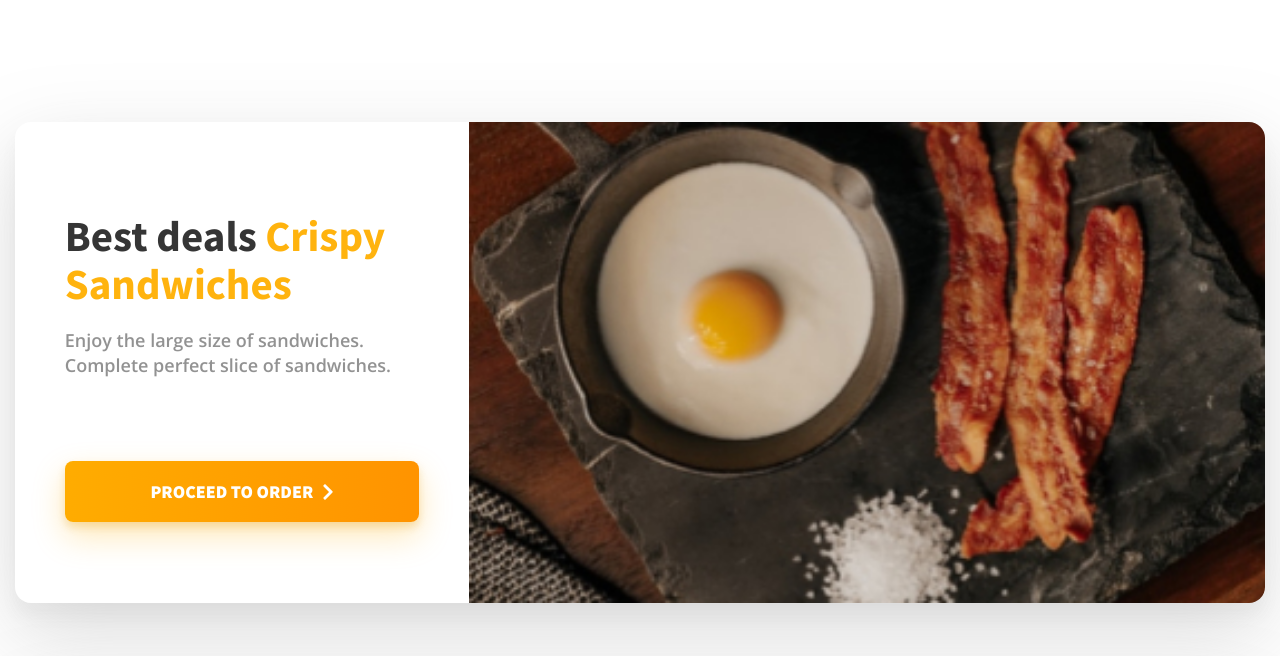
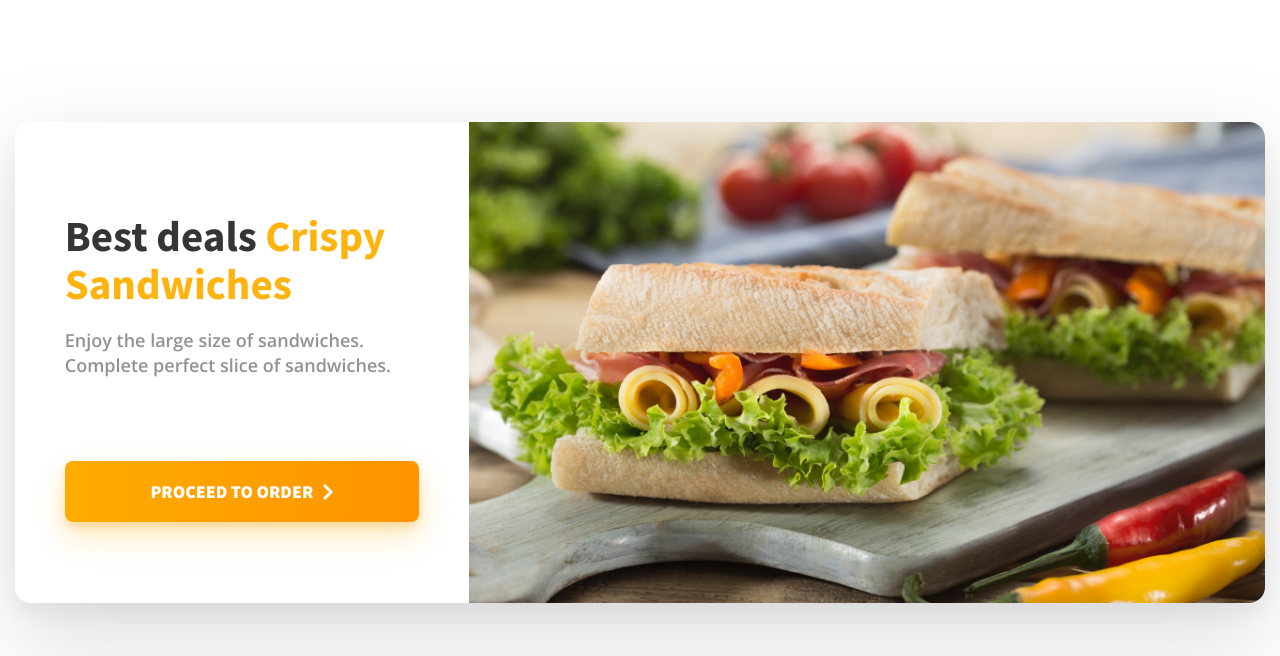
Before and after one commit to MelancholicCode/FoodWagon-landing, a plain HTML site: page index.html in a window 1280 px wide. Shown: the part 5167-5823 px from the top of the page. Drawn offline with nearby package versions, Linux system fonts and the light colour scheme.

Commit message:
Вернуть картинку блока Foods

```diff
--- a/index.html
+++ b/index.html
@@ -646,7 +646,7 @@
             </div>
           </div>
           <div class="foods__bg">
-            <img src="img/featured/food/8.jpg" alt="">
+            <img src="img/foods/1.jpg" alt="">
           </div>
         </div>
         <div class="foods__wrapper">
```
